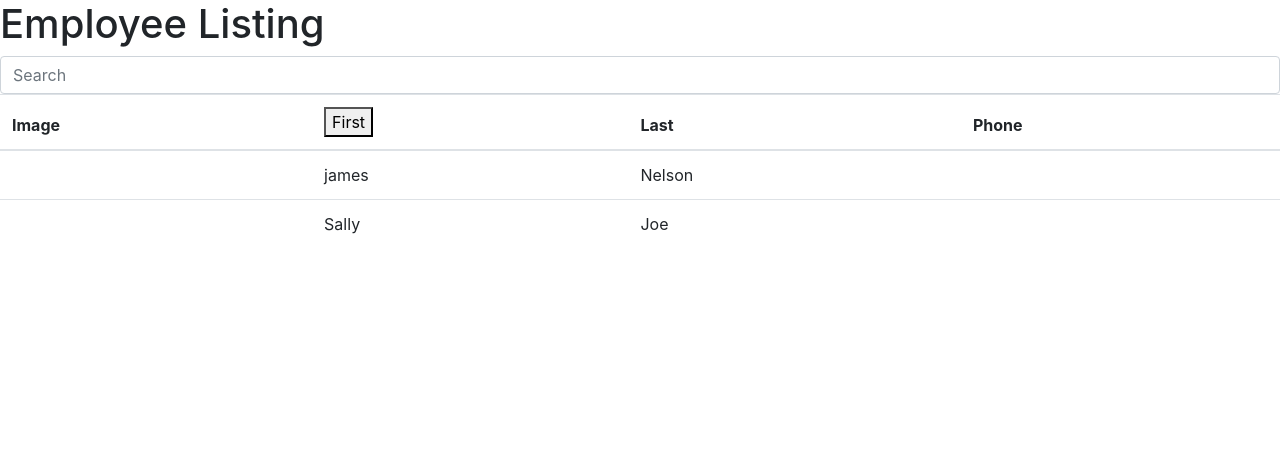
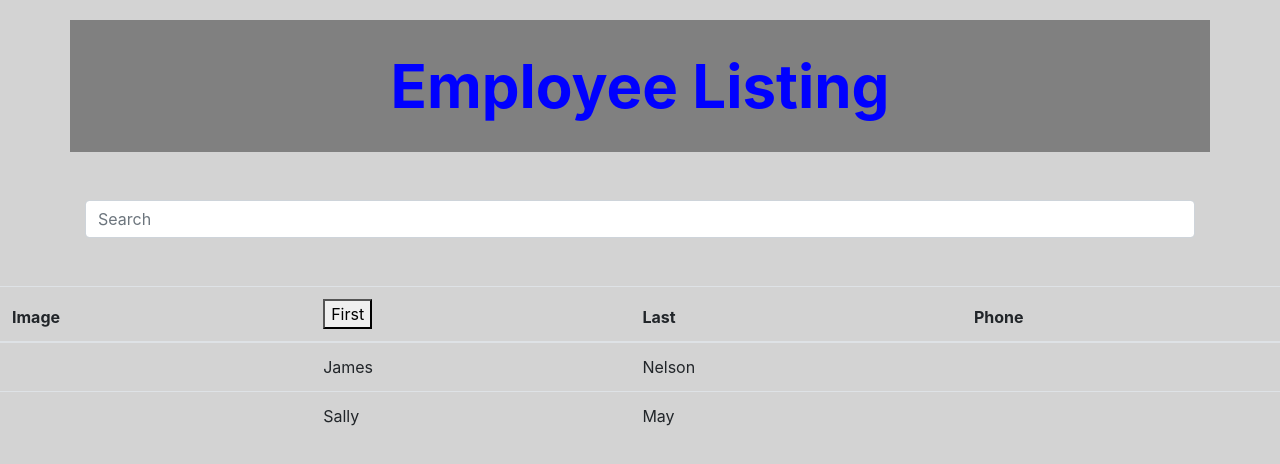
Before and after one commit to alpinelife37/Employee-Directory-React, a React (Create React App) app: page / in a window 1280 px wide. Shown: the top 464 px of the page. Built offline with nearby package versions, Linux system fonts and the light colour scheme.

Commit message:
added some styling

```diff
--- a/src/components/Nav.js
+++ b/src/components/Nav.js
@@ -1,8 +1,24 @@
 import React from "react";
+
+const styles = {
+  nav: {
+    background: "grey",
+    marginTop: 20,
+    padding: 30,
+    textAlign: "center",
+    fontSize: 60,
+    fontWeight: "bold",
+    color: "blue"
+  }
+};
 
 class NavBar extends React.Component {
   render() {
-    return <h1 className="cont">Employee Listing</h1>;
+    return (
+      <h1 style={styles.nav} className="container">
+        Employee Listing
+      </h1>
+    );
   }
 }
 
--- a/src/components/Search.js
+++ b/src/components/Search.js
@@ -3,7 +3,9 @@ import React from "react";
 class Search extends React.Component {
   render() {
     return (
-      <div>
+      <div className="container">
+        <form ClassName="col col-sm form-inline">
+          <div className="form-group mb-5 mt-5">
             <input
               className="form-control"
               type="text"
@@ -11,6 +13,8 @@ class Search extends React.Component {
               aria-label="Search"
             />
           </div>
+        </form>
+      </div>
     );
   }
 }
--- a/src/components/Table.js
+++ b/src/components/Table.js
@@ -1,17 +1,18 @@
 import React from "react";
 import API from "../utils/API";
 import TableRow from "./TableRow";
+import "../styles/style.css";
 console.log(API.getUsers());
 
 const employees = [
   {
-    firstName: "james",
+    firstName: "James",
     lastName: "Nelson",
     phone: "123-4567"
   },
   {
     firstName: "Sally",
-    lastName: "Joe",
+    lastName: "May",
     phone: "123-4367"
   }
 ];
--- /dev/null
+++ b/src/styles/style.css
@@ -0,0 +1,3 @@
+body {
+  background-color: lightgray;
+}
```
Lines whose indentation alone changed are shown as unchanged.
